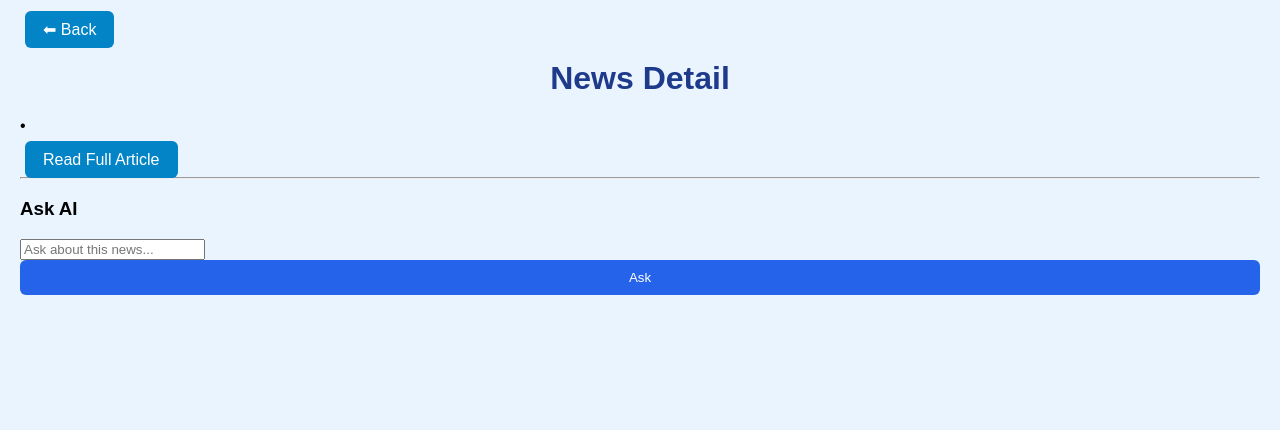
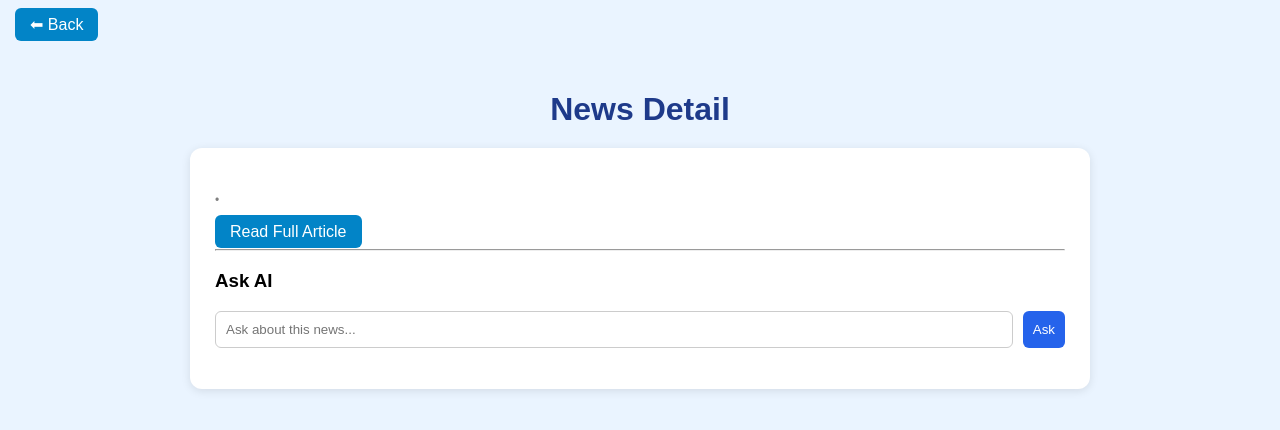
Before and after one commit to AshHole24/fake-news-detection, a Flask app: template templates/news_detail.html in a window 1280 px wide. Shown: the top 430 px of the page. Run offline with Flask 3, Linux system fonts and the light colour scheme; the template is opened without the code that fills it, so the values that code supplies are empty; parts of the project's set-up code (start-up, migrations or seed data) failed here and were passed over.

Commit message:
Update style.css

```diff
--- a/static/style.css
+++ b/static/style.css
@@ -1,109 +1,107 @@
 body{
-    font-family: Arial;
+    font-family: Arial, sans-serif;
     margin:0;
     padding:20px;
-    background:#eaf4ff; /* 🔥 light blue */
+    padding-top:70px;
+    background:#eaf4ff;
 }
 
 /* HEADING */
 .main-heading{
     text-align:center;
+    color:#1e3a8a;
     margin-bottom:20px;
-    color:#1e3a8a;
 }
 
-/* SPLIT LAYOUT */
-.main-container{
-    display:flex;
-    gap:20px;
+/* FIXED BACK BUTTON */
+.top-bar{
+    position:fixed;
+    top:15px;
+    left:15px;
+    z-index:1000;
 }
 
-/* CARD */
-.card{
+/* BUTTON */
+.news-btn{
+    background:#0284c7;
+    color:white;
+    padding:8px 15px;
+    border-radius:6px;
+    text-decoration:none;
+}
+
+/* CONTAINER */
+.container{
+    max-width:900px;
+    margin:auto;
+}
+
+/* GRID */
+.news-grid{
+    display:grid;
+    grid-template-columns:repeat(auto-fit,minmax(300px,1fr));
+    gap:20px;
+    margin-top:20px;
+}
+
+/* REMOVE BLUE LINKS */
+.news-link{
+    text-decoration:none;
+    color:inherit;
+}
+
+/* NEWS CARD */
+.news-card{
+    background:white;
+    padding:15px;
+    border-radius:10px;
+    box-shadow:0 2px 8px rgba(0,0,0,0.08);
+    transition:0.2s;
+}
+
+.news-card:hover{
+    transform:translateY(-4px);
+}
+
+/* META */
+.meta{
+    font-size:12px;
+    color:gray;
+}
+
+/* ARTICLE CARD */
+.article-card{
     background:white;
     padding:25px;
     border-radius:12px;
-    box-shadow:0 2px 10px rgba(0,0,0,0.08);
-    width:100%;
+    box-shadow:0 2px 10px rgba(0,0,0,0.1);
 }
 
-/* PANELS */
-.left-panel{
-    flex:1;
+/* CONTENT */
+.content{
+    margin-top:15px;
+    line-height:1.7;
 }
 
-.right-panel{
-    flex:1;
+/* CHAT */
+.chat-box{
     display:flex;
-    flex-direction:column;
-    justify-content:center;
+    gap:10px;
+    margin-top:10px;
 }
 
-/* TEXTAREA FIX */
-textarea{
-    width:100%;
-    height:180px; /* bigger */
-    padding:12px;
-    margin:10px 0;
-    border-radius:8px;
+.chat-box input{
+    flex:1;
+    padding:10px;
+    border-radius:6px;
     border:1px solid #ccc;
-    box-sizing:border-box;
-    resize:none;
 }
 
-/* BUTTON */
 button{
-    width:100%;
     padding:10px;
+    border:none;
     background:#2563eb;
     color:white;
-    border:none;
     border-radius:6px;
     cursor:pointer;
 }
-
-/* RESULT */
-.result{
-    margin-top:15px;
-}
-
-/* ERROR */
-.error{
-    color:red;
-}
-
-/* CONFIDENCE BAR */
-.bar-container{
-    background:#ddd;
-    border-radius:10px;
-    overflow:hidden;
-    margin-bottom:20px;
-}
-
-.bar{
-    background:#22c55e;
-    color:white;
-    text-align:center;
-    padding:10px;
-}
-
-/* CHART */
-canvas{
-    max-width:300px;
-    margin:auto;
-}
-
-/* BUTTONS CENTER */
-.bottom-buttons{
-    text-align:center;
-    margin-top:20px;
-}
-
-.news-btn{
-    background:#0284c7;
-    color:white;
-    padding:10px 18px;
-    border-radius:6px;
-    text-decoration:none;
-    margin:5px;
-}
```
